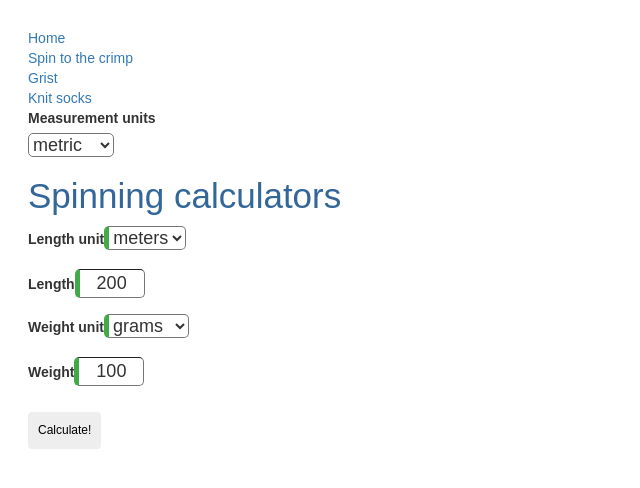
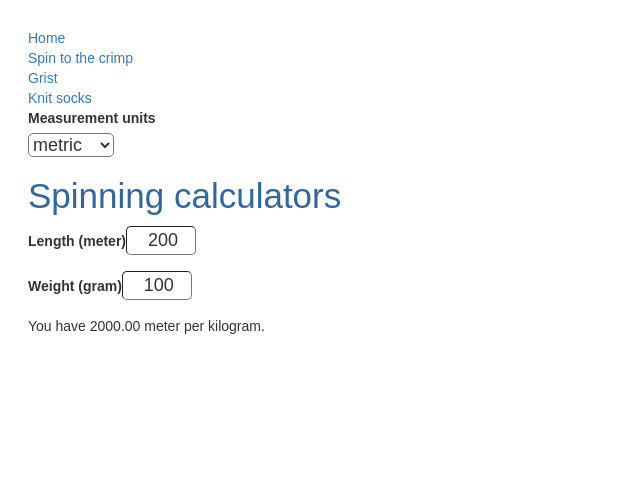
Before and after one commit to EvelineV/spinning, an Angular app: page /grist in a window 1280 px wide. Shown: the top 488 px of the page, without its empty margins (0-640 px from the left). Built offline with nearby package versions, Linux system fonts and the light colour scheme.

Commit message:
convert grist calculator to use both metric and imperial units

```diff
--- a/src/app/grist/grist.component.html
+++ b/src/app/grist/grist.component.html
@@ -1,33 +1,18 @@
-<form (ngSubmit)="onSubmit()">
+<form>
     <div class="form-group">
-        <label for="length-unit">Length unit</label>
-        <select type="string" name="length-unit" required [(ngModel)]="model.lengthUnits">
-            <option value="meter">meters</option>
-            <option value="yard">yards</option>
-        </select>
+        <label for="length_input">Length ({{ this.converters.long_length.name }})</label>
+        <input type="number" name="length_input" required min=1 max=100000 #length_input value={{this.length}}
+            (change)=" onLengthChange($event)">
     </div>
 
     <div class="form-group">
-        <label for="length">Length</label>
-        <input type="number" name="length" required min=0 max=100000 [(ngModel)]="model.length">
+        <label for="weight_input">Weight ({{ this.converters.small_weight.name }})</label>
+        <input type="number" name="weight_input" required min=1 max=100000 #weight_input value={{this.weight}}
+            (change)="onWeightChange($event)">
     </div>
-
-    <div class="form-group">
-        <label for="weight-unit">Weight unit</label>
-        <select type="string" name="weight-unit" required [(ngModel)]="model.weightUnits">
-            <option value="gram">grams</option>
-            <option value="ounce">ounces</option>
-        </select>
-    </div>
-
-    <div class="form-group">
-        <label for="weight">Weight</label>
-        <input type="number" name="weight" required min=0 max=100000 [(ngModel)]="model.weight">
-    </div>
-
-    <button type="submit">Calculate!</button>
 </form>
 
-<p *ngIf="this.meters_per_kg">
-    You have {{ this.meters_per_kg.toFixed(3) }} m/kg or {{ this.yards_per_pound.toFixed(3) }} yards per pound.
+<p *ngIf="this.grist">
+    You have {{ this.grist.toFixed(2) }} {{ this.converters.long_length.name }} per {{
+    this.converters.large_weight.name }}.
 </p>
--- a/src/app/grist/grist.component.ts
+++ b/src/app/grist/grist.component.ts
@@ -1,21 +1,5 @@
 import { Component, OnInit } from '@angular/core';
-
-export class gristValues {
-  constructor(
-    public lengthUnits: string,
-    public weightUnits: string,
-    public length: number,
-    public weight: number,
-  ) { }
-}
-
-const conversions: Record<string, number> = {
-  gram: 1,
-  ounce: 28.3495,
-  pound: 453.592,
-  meter: 1,
-  yard: 0.9144,
-}
+import { UnitConverterService } from '../unit-converter.service';
 
 @Component({
   selector: 'app-grist',
@@ -24,31 +8,49 @@ const conversions: Record<string, number> = {
 })
 export class GristComponent implements OnInit {
 
-  constructor() { }
-  model = new gristValues("meter", "gram", 200, 100)
-  meters_per_kg = 0;
-  yards_per_pound = 0;
+  converters: any;
+  length = 200;
+  weight = 100;
+  grist = 0;
+
+  constructor(
+    public unitConverterService: UnitConverterService,
+  ) {
+    this.unitConverterService.selectedChange.subscribe((_value) => {
+      // reset converters
+      this.length = this.length * this.converters.long_length.factor;
+      this.weight = this.weight * this.converters.small_weight.factor;
+
+      // update converters
+      this.converters = unitConverterService.getConverters();
+
+      // set length and weight according to new converters
+      this.length = this.length / this.converters.long_length.factor;
+      this.weight = this.weight / this.converters.small_weight.factor;
+
+      // at last, update calculation
+      this.calculate()
+    })
+  }
 
   ngOnInit(): void {
+    this.converters = this.unitConverterService.getConverters();
+    this.calculate();
   }
 
-  static calculate(v: gristValues): number[] {
-    const length_in_meters = v.length * conversions[v.lengthUnits];
-    const weight_in_grams = v.weight * conversions[v.weightUnits];
-    const meters_per_kg = 1000 * length_in_meters / weight_in_grams;
-    const yards_per_pound = 1000 * (meters_per_kg / conversions["yard"]) / conversions["pound"];
-    return [meters_per_kg, yards_per_pound];
+  calculate(): void {
+    const normalized_length = this.length;
+    const normalized_weight = this.weight * this.converters.small_weight.factor;
+    this.grist = (normalized_length / normalized_weight) * this.converters.large_weight.factor;
   }
 
-  onSubmit() {
-    [this.meters_per_kg, this.yards_per_pound] = GristComponent.calculate(
-      new gristValues(
-        this.model.lengthUnits,
-        this.model.weightUnits,
-        this.model.length,
-        this.model.weight,
-      )
-    );
+  onLengthChange(event: any) {
+    this.length = event.target.value as number;
+    this.calculate();
   }
 
+  onWeightChange(event: any) {
+    this.weight = event.target.value as number;
+    this.calculate();
+  }
 }
```
Also changed, not shown: 1 other file (tests, documents, lock files or other folders).
